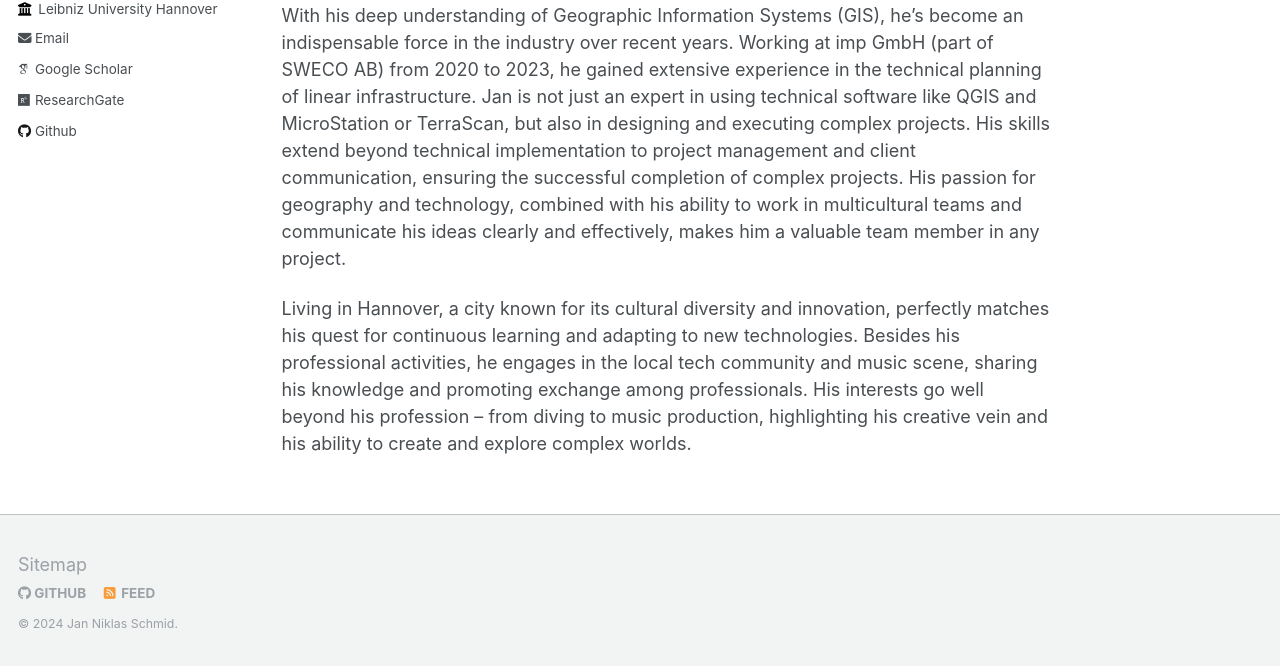
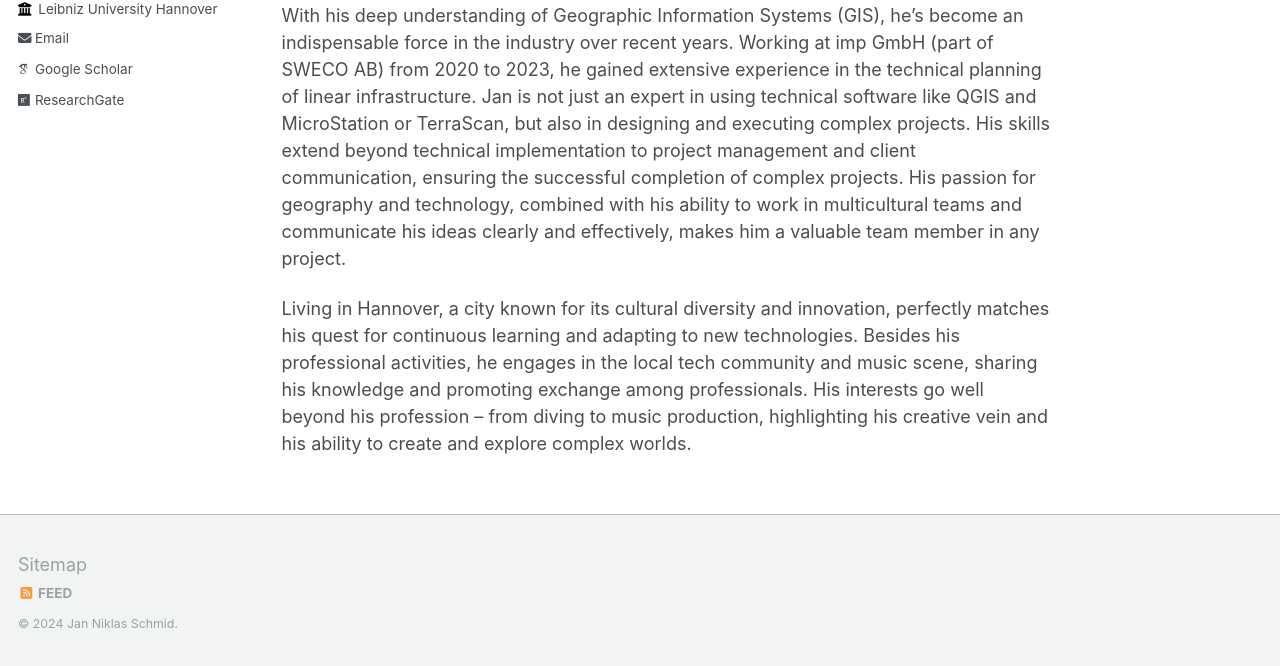
Before and after one commit to jnschmd44/jnschmd44.github.io, a Jekyll site: the page built from _pages/about.md, in a window 1280 px wide and 1148 px high. Shown: the part 479-1145 px from the top of the window. Built offline with Jekyll 4.4.1, drawn with Linux system fonts in a browser that asks for light colours; some web fonts are replaced.

Commit message:
Update _config.yml

```diff
--- a/_config.yml
+++ b/_config.yml
@@ -42,7 +42,7 @@ author:
   bitbucket        : # Username - Update with your username on the site
   codepen          : # Username
   dribbble         : # Username
-  github           : "jnschmd44"
+  github           : #"jnschmd44"
   kaggle           : # Username
   stackoverflow    : # User number or user number and name (i.e., use "1" or "1/jeff-atwood")
 
```
